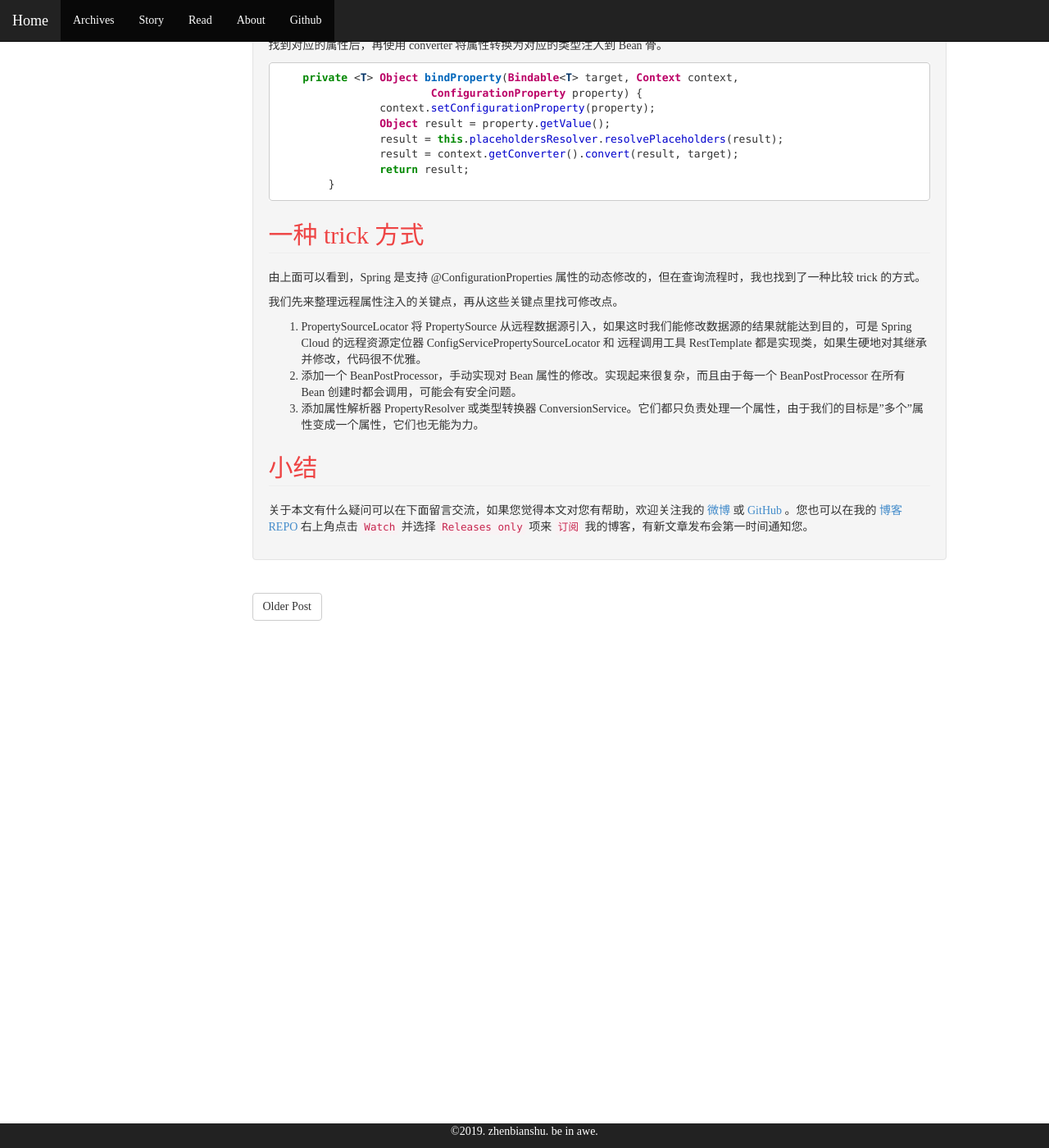
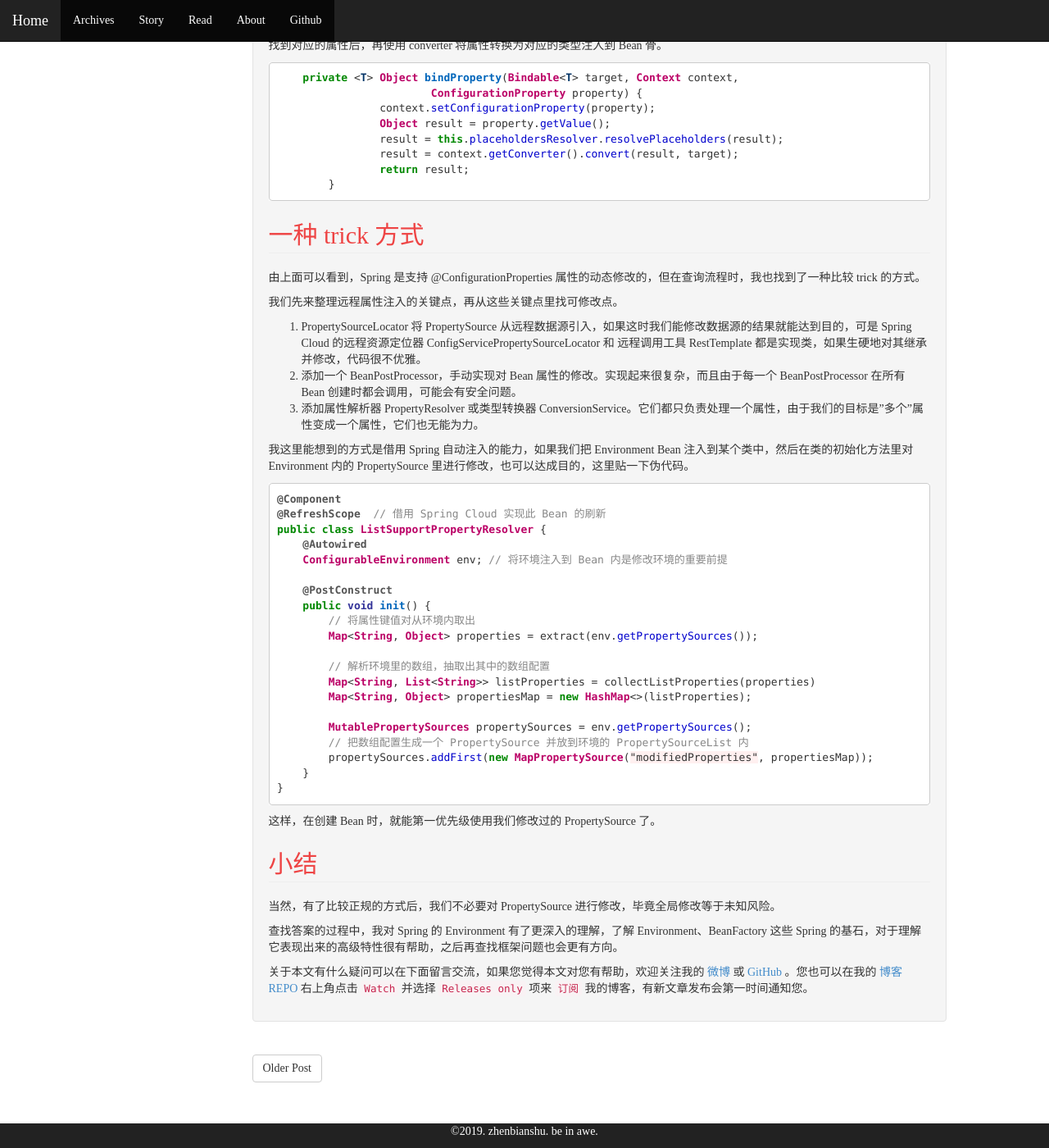
Before and after one commit to zhenbianshu/zhenbianshu.github.io, a Jekyll site: the page built from _posts/2019-06-18-spring_cloud_properties_auto_load.md, in a window 1280 px wide and 1400 px high, scrolled down 2882 px. Shown: the whole window at 82% size. Built offline with Jekyll 4.4.1, drawn with Linux system fonts in a browser that asks for light colours; comment, search, counter and statistics services are not loaded; some of the changed text lies outside the part shown.

Commit message:
finish blog;

````diff
--- a/_posts/2019-06-18-spring_cloud_properties_auto_load.md
+++ b/_posts/2019-06-18-spring_cloud_properties_auto_load.md
@@ -15,7 +15,7 @@ comments: true
 
 虽然在解决需求问题时走了些弯路，但也借此机会了解了 Spring Cloud 的一部分，抽空总结一下问题和在查询问题中了解到的知识，分享出来让再遇到此问题的同学少踩坑吧。
 
-本文基于 Spring 5.1 和 Spring Cloud 2.1。
+本文基于 Spring 5.0.5、Spring Boot 2.0.1 和 Spring Cloud 2.0.2。
 
 {{ site.article.copyright }}
 
@@ -156,9 +156,36 @@ private ConfigurationProperty findProperty(ConfigurationPropertyName name,
 2. 添加一个 BeanPostProcessor，手动实现对 Bean 属性的修改。实现起来很复杂，而且由于每一个 BeanPostProcessor 在所有 Bean 创建时都会调用，可能会有安全问题。
 3. 添加属性解析器 PropertyResolver 或类型转换器 ConversionService。它们都只负责处理一个属性，由于我们的目标是"多个"属性变成一个属性，它们也无能为力。
 
+我这里能想到的方式是借用 Spring 自动注入的能力，如果我们把 Environment Bean 注入到某个类中，然后在类的初始化方法里对 Environment 内的 PropertySource 里进行修改，也可以达成目的，这里贴一下伪代码。
 
+```java
+@Component
+@RefreshScope  // 借用 Spring Cloud 实现此 Bean 的刷新
+public class ListSupportPropertyResolver {
+    @Autowired
+    ConfigurableEnvironment env; // 将环境注入到 Bean 内是修改环境的重要前提
+
+    @PostConstruct
+    public void init() {
+        // 将属性键值对从环境内取出
+        Map<String, Object> properties = extract(env.getPropertySources());
+
+        // 解析环境里的数组，抽取出其中的数组配置
+        Map<String, List<String>> listProperties = collectListProperties(properties)
+        Map<String, Object> propertiesMap = new HashMap<>(listProperties);
+
+        MutablePropertySources propertySources = env.getPropertySources();
+        // 把数组配置生成一个 PropertySource 并放到环境的 PropertySourceList 内
+        propertySources.addFirst(new MapPropertySource("modifiedProperties", propertiesMap));
+    }
+}
+```
+这样，在创建 Bean 时，就能第一优先级使用我们修改过的 PropertySource 了。
 
 ## 小结
 ---
+当然，有了比较正规的方式后，我们不必要对 PropertySource 进行修改，毕竟全局修改等于未知风险。
+
+查找答案的过程中，我对 Spring 的 Environment 有了更深入的理解，了解 Environment、BeanFactory 这些 Spring 的基石，对于理解它表现出来的高级特性很有帮助，之后再查找框架问题也会更有方向。
 
 {{ site.article.summary }}
````
